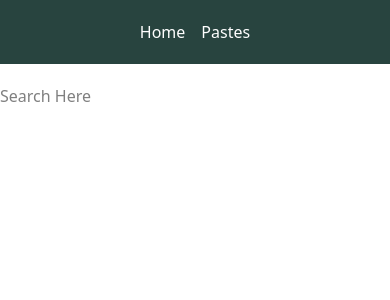
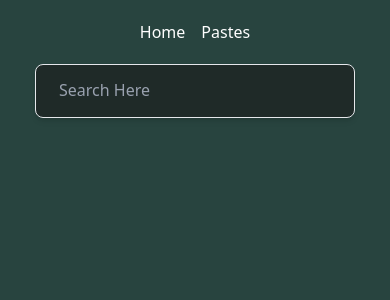
Before and after one commit to amman-k/paste-React, a React (Vite) app: page /pastes in a window 390 px wide. Shown: the top 300 px of the page. Built offline with nearby package versions, Linux system fonts and the light colour scheme.

Commit message:
added styling and madeit responsive

```diff
--- a/src/components/Paste.jsx
+++ b/src/components/Paste.jsx
@@ -14,16 +14,20 @@ const Paste = () => {
     const date = new Date(isoDate);
 
     const day = date.getDate();
-  const month = date.toLocaleString('default', { month: 'long' });
+    const month = date.toLocaleString("default", { month: "long" });
     const year = date.getFullYear();
 
     const ordinalSuffix = (n) => {
-    if (n > 3 && n < 21) return 'th'; // covers 11th–13th
+      if (n > 3 && n < 21) return "th"; // covers 11th–13th
       switch (n % 10) {
-      case 1: return 'st';
-      case 2: return 'nd';
-      case 3: return 'rd';
-      default: return 'th';
+        case 1:
+          return "st";
+        case 2:
+          return "nd";
+        case 3:
+          return "rd";
+        default:
+          return "th";
       }
     };
 
@@ -35,42 +39,59 @@ const Paste = () => {
   }
 
   return (
-    <div>
+    <div className="bg-[#28443f] min-h-screen text-white">
+      <div className="relative w-[90%] max-w-xs sm:max-w-sm md:max-w-md lg:max-w-lg group mx-auto">
   <input
-        className="mt-5"
-        type="search"
-        placeholder="Search Here"
+    type="text"
+    id="input"
+    placeholder="Search here"
     value={searchTerm}
-        onChange={(e) => {
-          setSearchTerm(e.target.value);
-        }}
+    onChange={(e) => setSearchTerm(e.target.value)}
+    className="peer w-full pl-6 pr-4 pt-6 pb-2 text-sm text-white bg-[#1f2a28] border border-gray-200 rounded-lg shadow-md focus:border-transparent focus:ring-2 focus:ring-indigo-300 focus:outline-none transition-all duration-300 placeholder-transparent"
   />
-      <div className="flex flex-col gap-5">
+  <label
+    htmlFor="input"
+    className="absolute left-6 top-3.5 text-sm text-gray-500 transition-all duration-200 ease-in-out peer-placeholder-shown:top-3.5 peer-placeholder-shown:text-base peer-placeholder-shown:text-gray-400 peer-focus:top-1 peer-focus:text-sm peer-focus:text-[#c4e201] peer-focus:font-semibold cursor-text"
+  >
+    Search Here
+  </label>
+</div>
+
+
+      <div className="flex flex-col gap-5 m-4 p-2">
         {filteredData.length > 0 &&
           filteredData.map((paste) => {
             return (
-              <div className="border" key={paste._id}>
-                <div>{paste.title}</div>
-                <div>{paste.content}</div>
-                <div className="flex flex-row gap-4 place-content-evenly">
-                  <button ><a href={`/?pasteId=${paste?._id}`}>
-                    Edit</a></button>
+              <div
+                className="border border-white rounded p-4 bg-[#1f2a28]"
+                key={paste._id}
+              >
+                <div className="text-center text-lg font-semibold">
+                  {paste.title}
+                </div>
+                <div className="p-2">{paste.content}</div>
+                <div className="flex flex-row gap-4 place-content-evenly mt-2">
                   <button>
-                    <a href={`/pastes/${paste?._id}`}>
-                    View</a></button>
+                    <a href={`/?pasteId=${paste?._id}`}>Edit</a>
+                  </button>
+                  <button>
+                    <a href={`/pastes/${paste?._id}`}>View</a>
+                  </button>
                   <button onClick={() => handleDelete(paste?._id)}>
                     Delete
                   </button>
                   <button
                     onClick={() => {
                       navigator.clipboard.writeText(paste?.content);
-                      toast.success("Copiied To Clipboard");
+                      toast.success("Copied To Clipboard");
                     }}
                   >
                     Copy
                   </button>
                 </div>
-                <div>{formatDate(paste.createdAt)}</div>
+                <div className="text-center mt-2 text-sm text-gray-300">
+                  {formatDate(paste.createdAt)}
+                </div>
               </div>
             );
           })}
```
Lines whose indentation alone changed are shown as unchanged.
